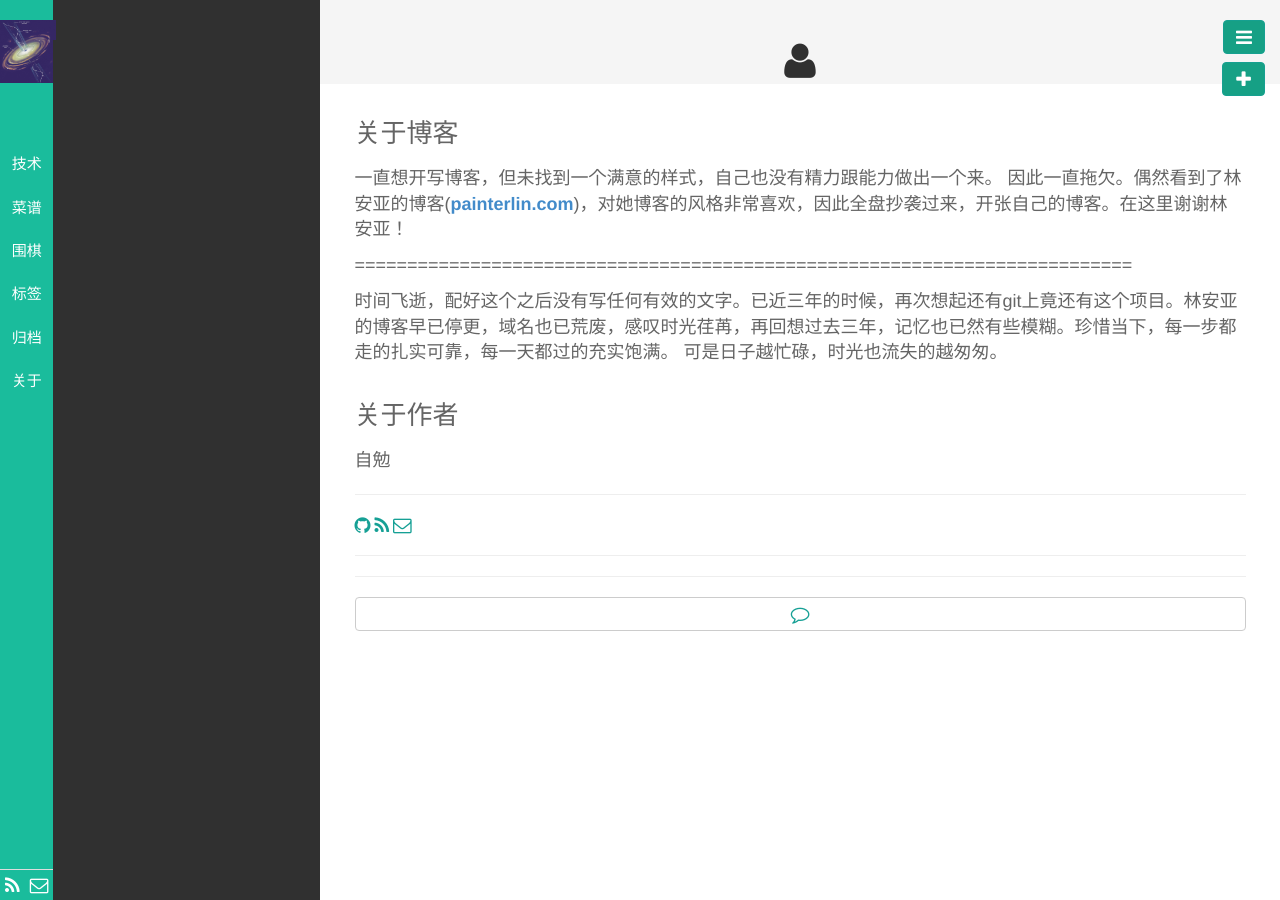
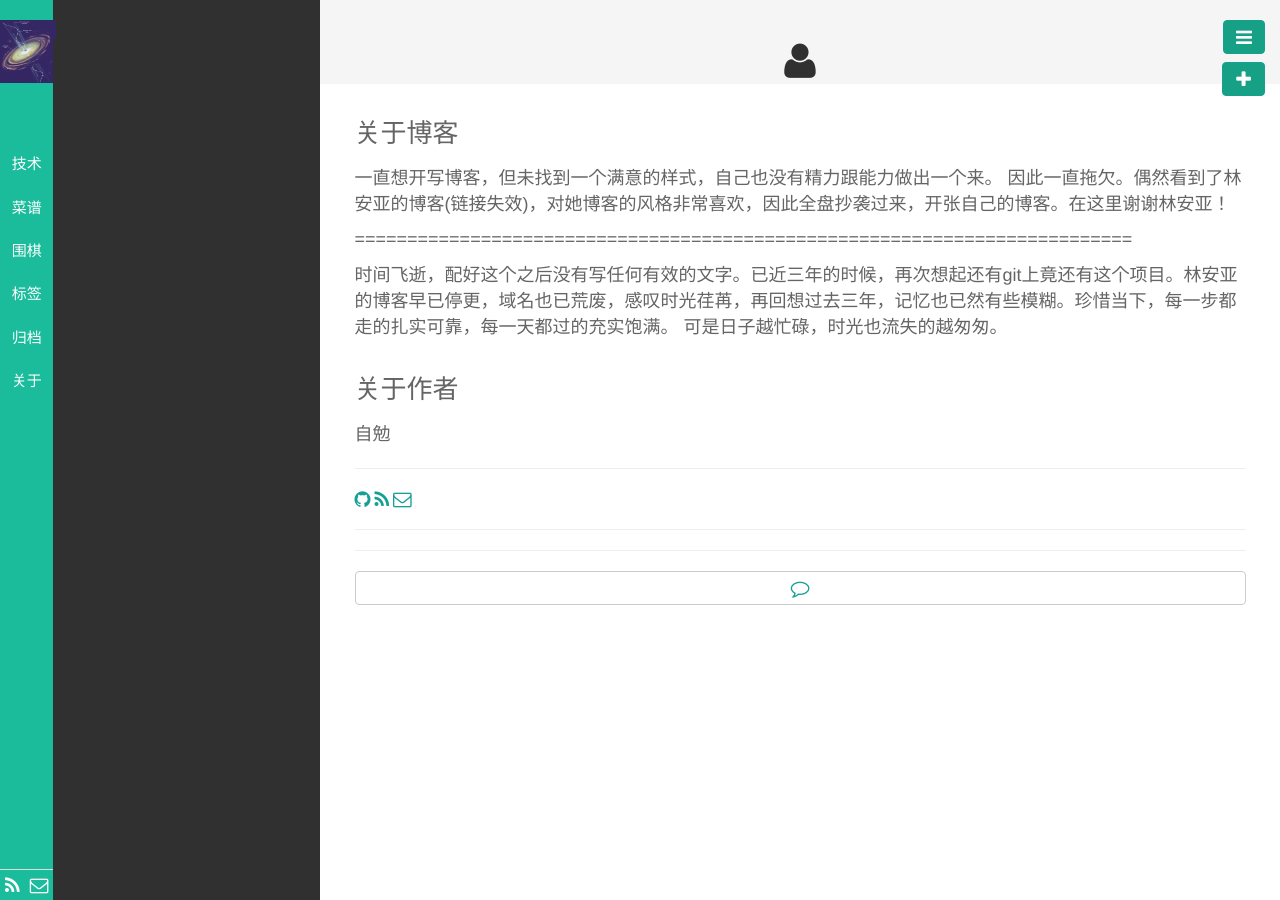
Before and after one commit to ygao12/ygao12.github.io, a Jekyll site: the page built from pages/about.html, in a window 1280 px wide. Built offline with Jekyll 4.4.1, drawn with Linux system fonts in a browser that asks for light colours; nearby versions of some CDN libraries; library files that are not in the unit come from our copies; Markdown is read by kramdown in place of the engine named in the settings.

Commit message:
delete ref to lin

```diff
--- a/pages/about.html
+++ b/pages/about.html
@@ -5,7 +5,7 @@ titlename: 关于
 ---
 <h3>关于博客</h3>
 <p style=font-size:18px>一直想开写博客，但未找到一个满意的样式，自己也没有精力跟能力做出一个来。
-  因此一直拖欠。偶然看到了林安亚的博客(<a href="http://painterlin.com"><B>painterlin.com</B></a>)，对她博客的风格非常喜欢，因此全盘抄袭过来，开张自己的博客。在这里谢谢林安亚！
+  因此一直拖欠。偶然看到了林安亚的博客(链接失效)，对她博客的风格非常喜欢，因此全盘抄袭过来，开张自己的博客。在这里谢谢林安亚！
 </p>
 <p style=font-size:18px>==========================================================================</p>
 <p style=font-size:18px>时间飞逝，配好这个之后没有写任何有效的文字。已近三年的时候，再次想起还有git上竟还有这个项目。林安亚的博客早已停更，域名也已荒废，感叹时光荏苒，再回想过去三年，记忆也已然有些模糊。珍惜当下，每一步都走的扎实可靠，每一天都过的充实饱满。
```
